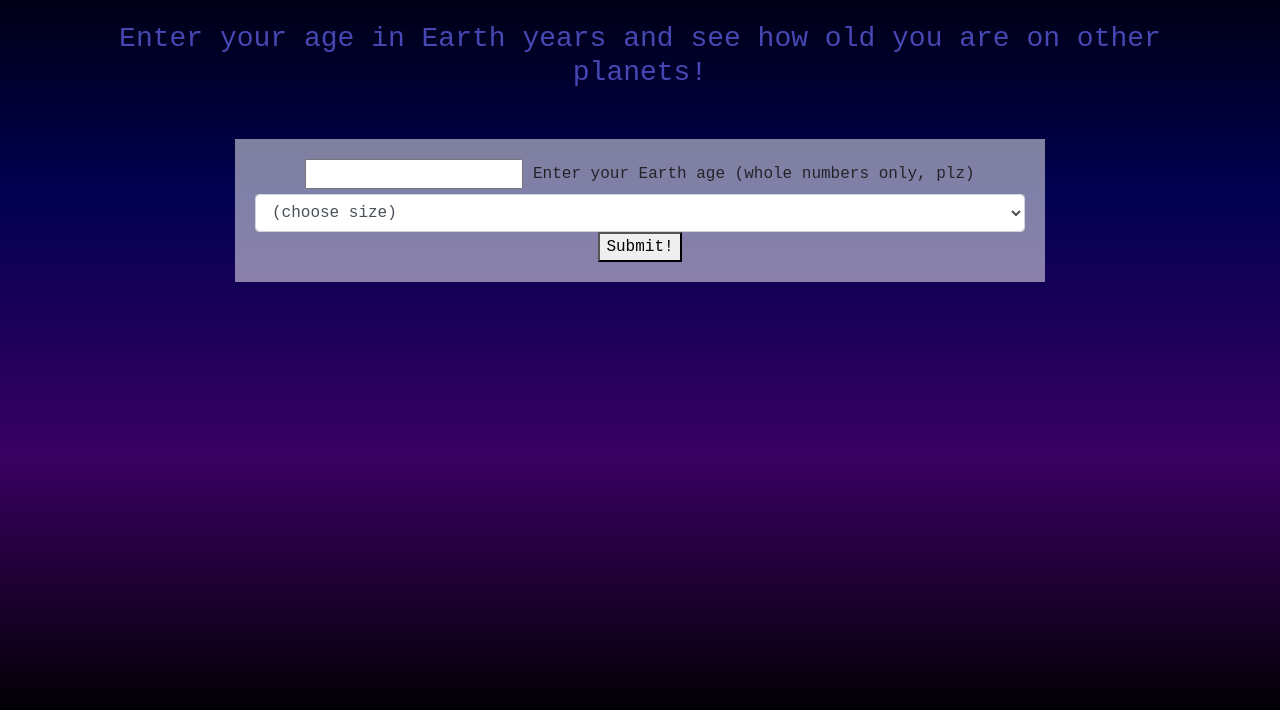
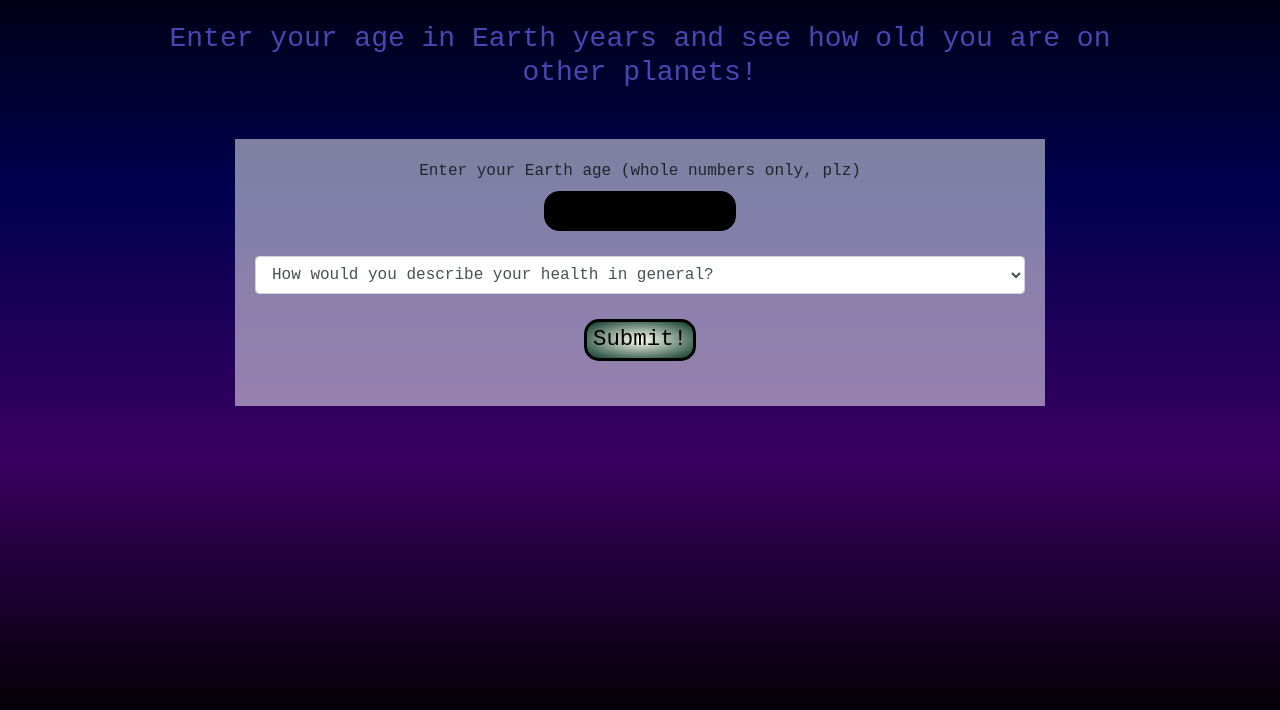
Before and after one commit to fractalscape13/galacticage, a website built with webpack: page src/index.html in a window 1280 px wide. Shown: the part 76-786 px from the top of the page. Built offline with nearby package versions, Linux system fonts and the light colour scheme.

Commit message:
update styling, margin for input and button

```diff
--- a/src/index.html
+++ b/src/index.html
@@ -12,14 +12,14 @@
 
   <div class="box">
     <form id="form">
+      <label for="">Enter your Earth age (whole numbers only, plz)</label><br>
       <input type="text" name="age" id="age">
-      <label for="">Enter your Earth age (whole numbers only, plz)</label>
 
       <select class="form-control" id="health">
-        <option value="0"> (choose size) </option>
-        <option value="20" id="">Large -  18 inch ($20)</option>
-        <option value="15" id="">Medium - 14 inch ($15)</option>
-        <option value="10" id="">Small - 10 inch ($10)</option>
+        <option> How would you describe your health in general? </option>
+        <option value="above avg" id="">Above average</option>
+        <option value="avg" id="">Average</option>
+        <option value="below avg" id="">Below average</option>
       </select>
       <button type="submit" id="startbtn">Submit!</button>
     </form>
--- a/src/styles.css
+++ b/src/styles.css
@@ -15,6 +15,8 @@ h1 {
 
 h3 {
   color: rgb(71, 71, 180);
+  margin-left: 50px;
+  margin-right: 50px;
 }
 
 .box {
@@ -24,3 +26,23 @@ h3 {
   margin-right: 150px;
   padding: 20px;
 }
+
+input {
+  background-color: black;
+  border: 1px solid black;
+  border-radius: 15px;
+  text-align: center;
+  color: ivory;
+  width: 25%;
+  height: 40px;
+  margin-bottom: 25px;
+  font-size: 140%;
+}
+
+button {
+  border: 3px solid black;
+  border-radius: 15px;
+  background-image: radial-gradient(ivory, rgb(7, 54, 40));
+  margin: 25px;
+  font-size: 140%;
+}
```
